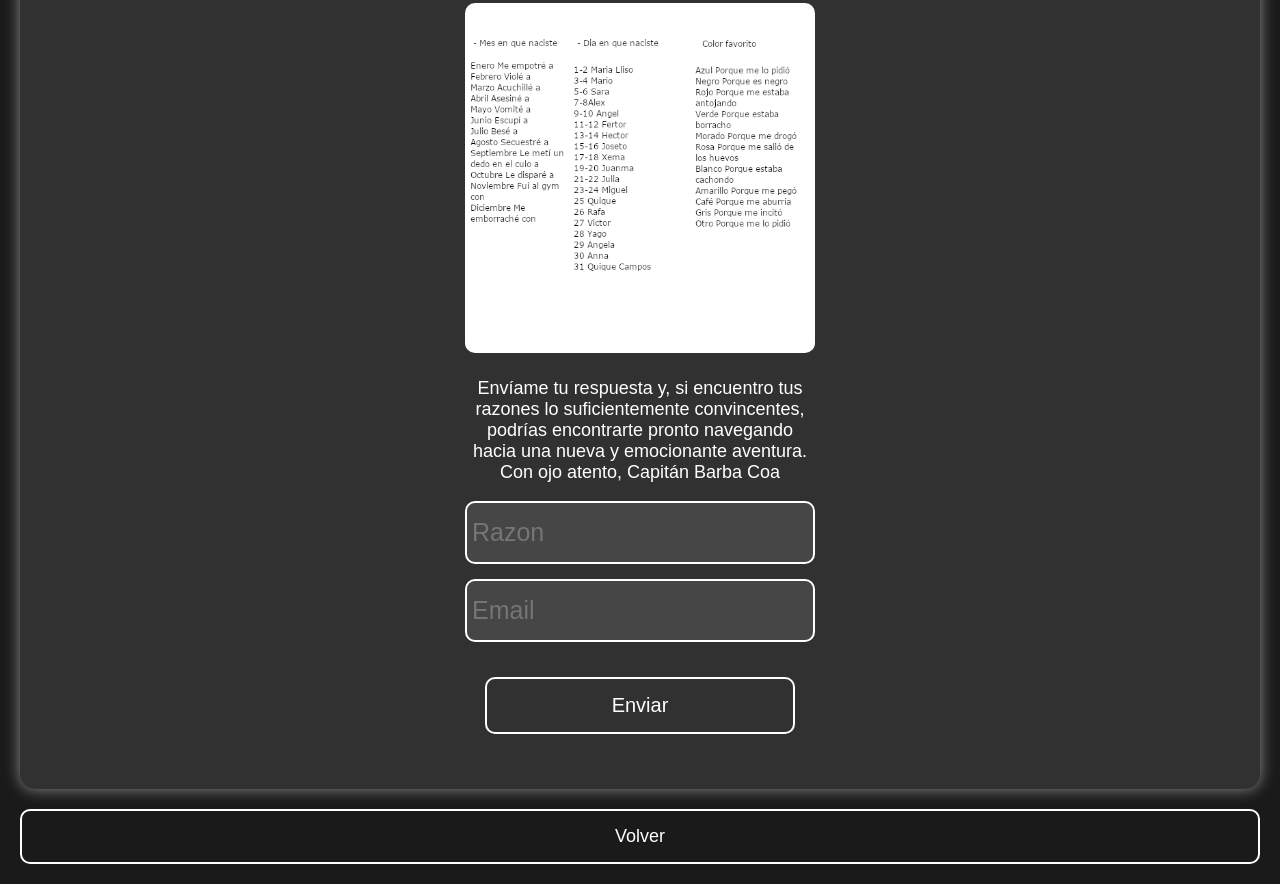
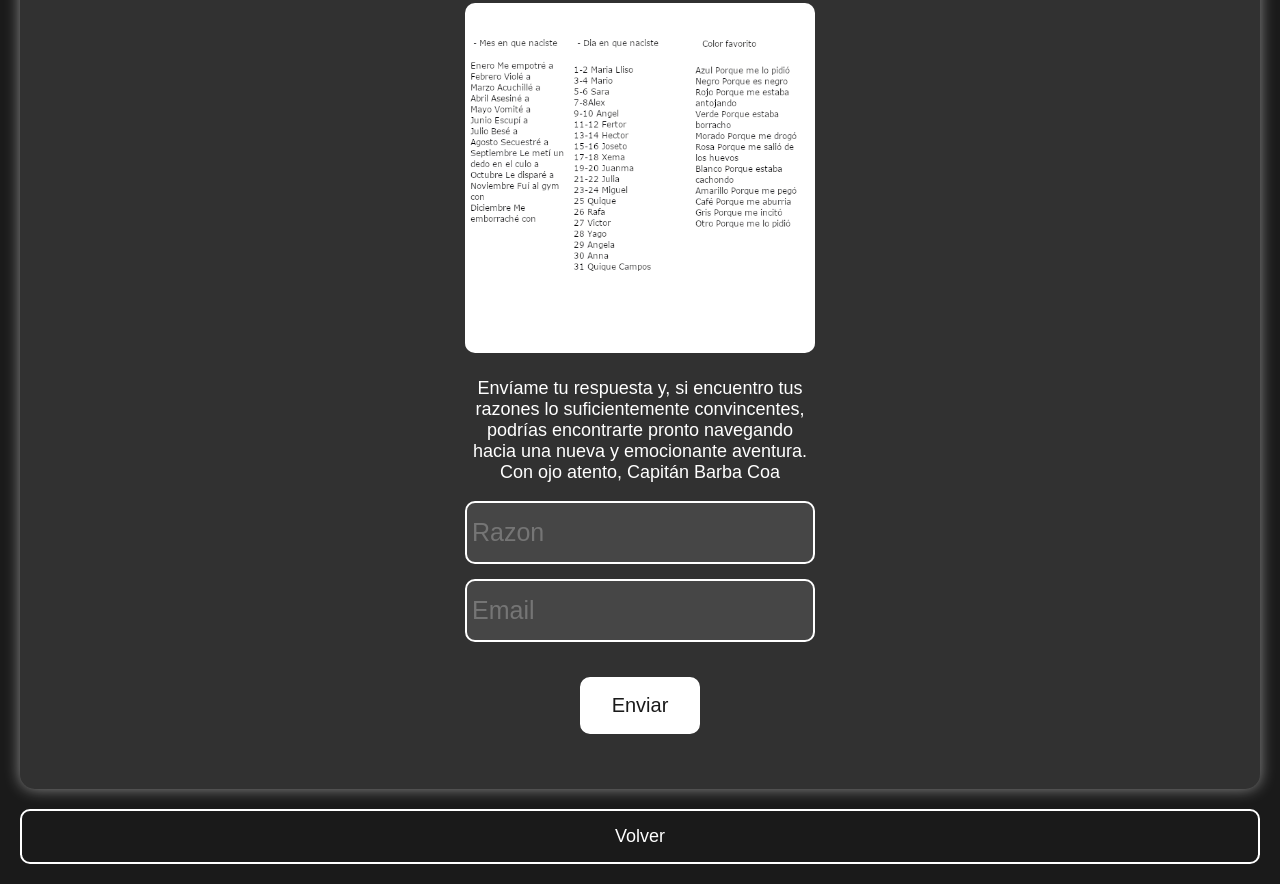
Before and after one commit to j-maestre/NocheVieja_Game, a plain HTML site: page Dia30/dia30.html in a window 1280 px wide. Shown: the part 416-1300 px from the top of the page. Drawn offline with nearby package versions, Linux system fonts and the light colour scheme.

Commit message:
update style

```diff
--- a/Dia30/dia30.css
+++ b/Dia30/dia30.css
@@ -167,26 +167,44 @@ a:hover {
   background-color: #fff;
   color: #1a1a1a;
 }
+.btn {
+  cursor: pointer;
+  background-color: #fff;
+  color: #1a1a1a;
+  padding: 15px 30px; /* Incrementar el relleno del botón */
+  border: 2px solid #fff;
+  border-radius: 10px;
+  display: inline-block;
+  font-size: 20px;
+}
 
+.btn:hover {
+  background-color: #1a1a1a;
+  color: #fff;
+}
+
+/*
 .btn{
   font-size: 20px;
 }
-
+*/
+/*
 .btn{
   display: block;
   text-align: center;
   margin: 20px;
   text-decoration: none;
   color: #fff;
-  border: 2px solid #fff;
-  padding: 15px 30px; /* Incrementar el relleno del enlace */
-  border-radius: 10px;
+  border: 2px solid #fff;*/
+  /*padding: 15px 30px;*/ /* Incrementar el relleno del enlace */
+ /* border-radius: 10px;
 }
 
 .btn:hover {
   background-color: #fff;
   color: #1a1a1a;
 }
+*/
 
 /* Estilo para dispositivos móviles */
 @media (max-width: 600px) {
```
